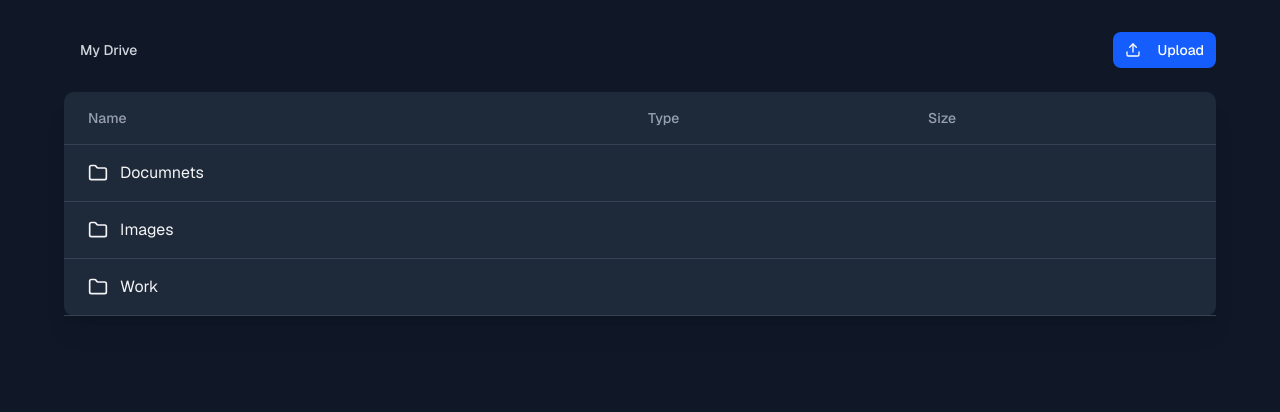
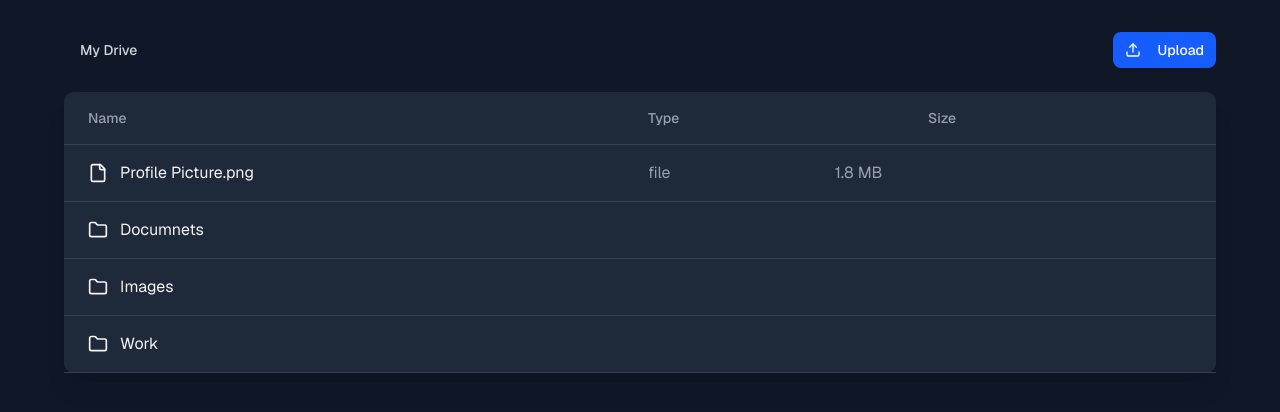
Before and after one commit to Martbul/mp-claude, a Next.js app: page / in a window 1280 px wide. Shown: the top 412 px of the page. Built offline with nearby package versions, Linux system fonts and the light colour scheme.

Commit message:
fix breadcrumps

```diff
--- a/src/app/file-row.tsx
+++ b/src/app/file-row.tsx
@@ -1,6 +1,5 @@
 import { Folder as FolderIcon, FileIcon } from "lucide-react";
-import Link from "next/link";
-import type { Folder } from "~/lib/mock-data";
+import type { Folder, File } from "~/lib/mock-data";
 
 export function FileRow(props: { file: File }) {
   const { file } = props;
@@ -31,7 +30,7 @@ export function FolderRow(props: {
   folder: Folder,
   handleFolderClick: () => void
 }) {
-  const { folder } = props;
+  const { folder, handleFolderClick } = props;
   return (
     <li
       key={folder.id}
@@ -39,13 +38,13 @@ export function FolderRow(props: {
     >
       <div className="grid grid-cols-12 items-center gap-4">
         <div className="col-span-6 flex items-center">
-          <Link
-            href={`/f/${folder.id}`}
+          <button
+            onClick={() => handleFolderClick()}
             className="flex items-center text-gray-100 hover:text-blue-400"
           >
             <FolderIcon className="mr-3" size={20} />
             {folder.name}
-          </Link>
+          </button>
         </div>
         <div className="col-span-3 text-gray-400"></div>
         <div className="col-span-3 text-gray-400"></div>
--- a/src/app/page.tsx
+++ b/src/app/page.tsx
@@ -1,6 +1,6 @@
 "use client"
 
-import { useState } from "react"
+import { useMemo, useState } from "react"
 import { mockFiles, mockFolders } from "../lib/mock-data"
 import { Button } from "~/components/ui/button"
 import { FileRow, FolderRow } from "./file-row"
@@ -21,22 +21,22 @@ export default function GoogleDriveClone() {
     setCurrentFolder(folderId)
   }
 
-  const getBreadcrumbs = () => {
+  const breadcrumbs = useMemo(() => {
     const breadcrumbs = []
     let currentId = currentFolder
 
-    while (currentId !== null) {
-      const folder = mockFiles.find((file) => file.id === currentId)
+    while (currentId !== "root") {
+      const folder = mockFolders.find((folder) => folder.id === currentId)
       if (folder) {
         breadcrumbs.unshift(folder)
-        currentId = folder.parent
+        currentId = folder.parent ?? "root"
       } else {
         break
       }
     }
 
     return breadcrumbs
-  }
+  }, [currentFolder])
 
   const handleUpload = () => {
     alert("Upload functionality would be implemented here")
@@ -54,7 +54,7 @@ export default function GoogleDriveClone() {
             >
               My Drive
             </Button>
-            {getBreadcrumbs().map((folder, index) => (
+            {breadcrumbs.map((folder, index) => (
               <div key={folder.id} className="flex items-center">
                 <ChevronRight className="mx-2 text-gray-500" size={16} />
                 <Button
--- a/src/lib/mock-data.ts
+++ b/src/lib/mock-data.ts
@@ -26,7 +26,7 @@ export const mockFiles: File[] = [
   { id: "4", name: "Resume.pdf", type: "file", url: "/files/resume.pdf", parent: "1", size: "1.2 MB" },
   { id: "5", name: "Project Proposal.docx", type: "file", url: "/files/proposal.docx", parent: "1", size: "2.5 MB" },
   { id: "6", name: "Vacation.jpg", type: "file", url: "/files/vacation.jpg", parent: "2", size: "3.7 MB" },
-  { id: "7", name: "Profile Picture.png", type: "file", url: "/files/profile.png", parent: "2", size: "1.8 MB" },
+  { id: "7", name: "Profile Picture.png", type: "file", url: "/files/profile.png", parent: "root", size: "1.8 MB" },
   { id: "9", name: "Q4 Report.pptx", type: "file", url: "/files/q4-report.pptx", parent: "8", size: "5.2 MB" },
   { id: "10", name: "Budget.xlsx", type: "file", url: "/files/budget.xlsx", parent: "3", size: "1.5 MB" },
 ]
```
